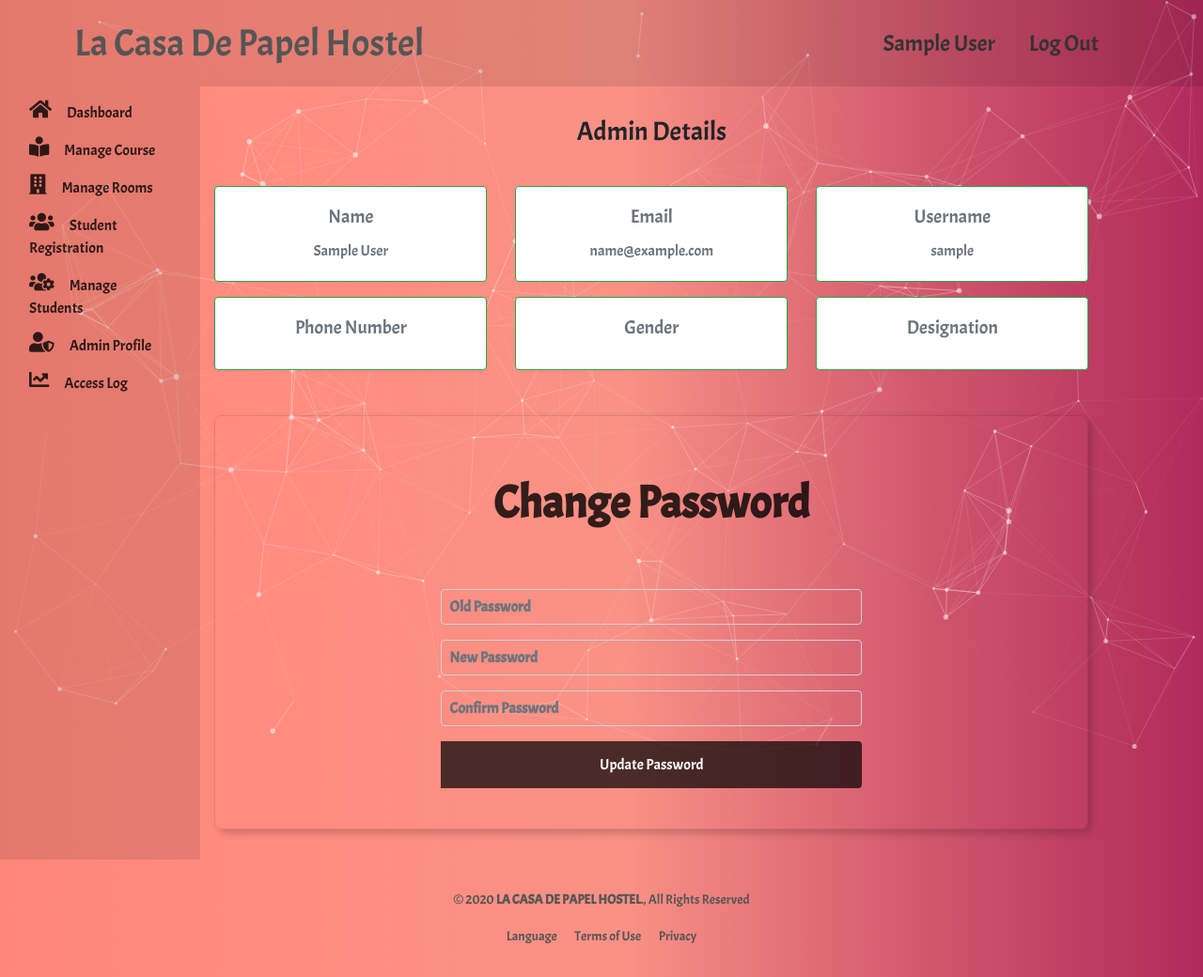
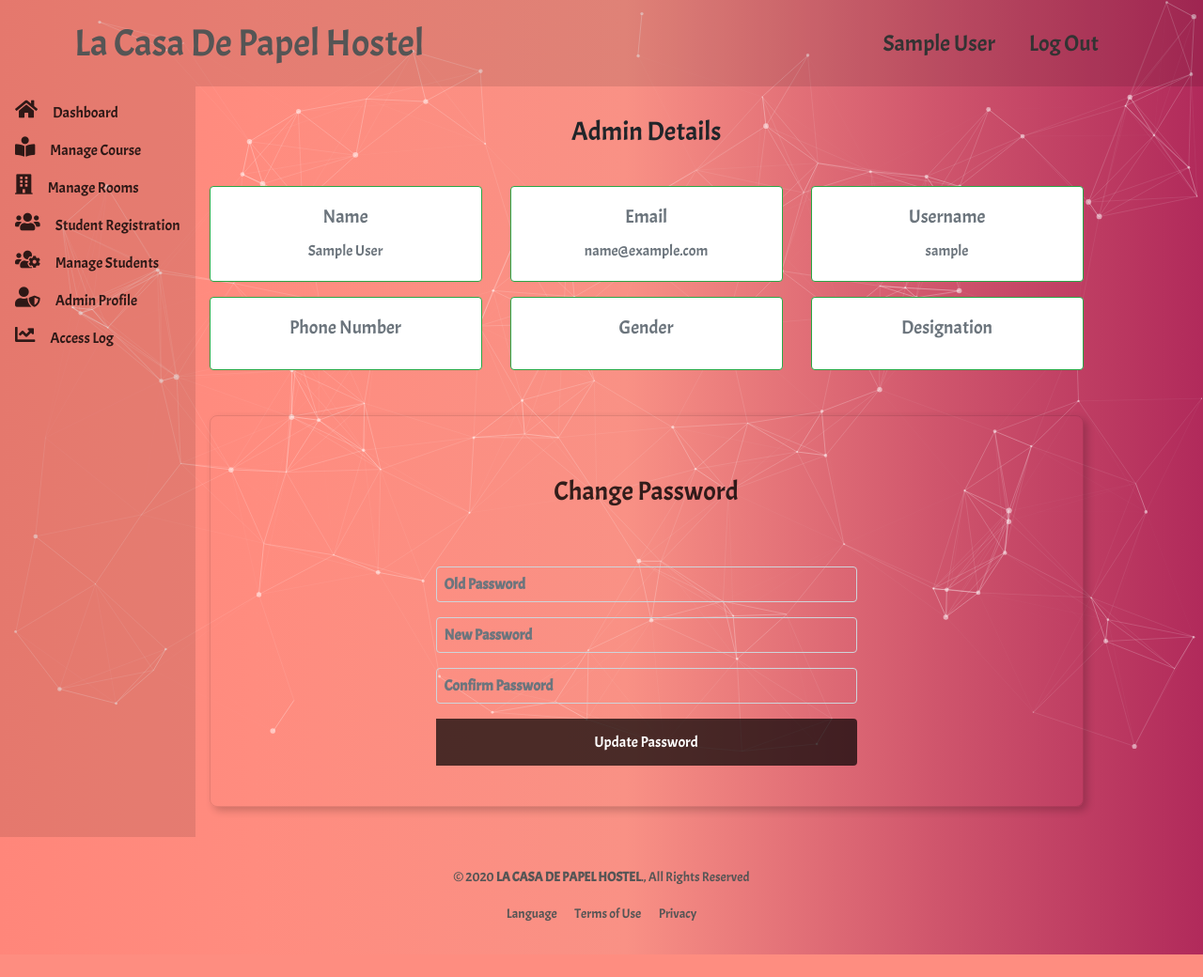
Before and after one commit to Aza-Proj-002/Hostel-Management-System, a PHP site: page /admin/adminprofile.php in a window 1280 px wide. Shown: the whole page at 94% size. After the commit the page ends 1016 px from the top, so only its background shows below. Run offline with PHP 8.4, Linux system fonts and the light colour scheme; the visitor is signed in with stand-in values (Sample User, id 1); some libraries are stand-ins or nearby versions; some web fonts are replaced.

Commit message:
first commit

```diff
--- a/admin/adminprofile.php
+++ b/admin/adminprofile.php
@@ -136,7 +136,7 @@
 
                     ?>
 <form action="adminprofile.php" method="post">
-<h3 class="text-center f1 fw6 ph0 mh0">Change Password</h3>
+<h3 class="text-center">Change Password</h3>
     <div class="col-sm-12">
         <div class="row d-flex justify-content-center">
             <?php
--- a/admin/sidebar.php
+++ b/admin/sidebar.php
@@ -1,7 +1,7 @@
 
 <div class="container-fluid">
   <div class="row">
-    <nav class="col-md-2 d-none d-md-block sidebar">
+    <nav class="col-md-2.5 d-none d-md-block sidebar">
       <div class="sidebar-sticky">
         <ul class="nav flex-column">
             <li class="nav-item">
```
Also changed, not shown: 2 other files.
